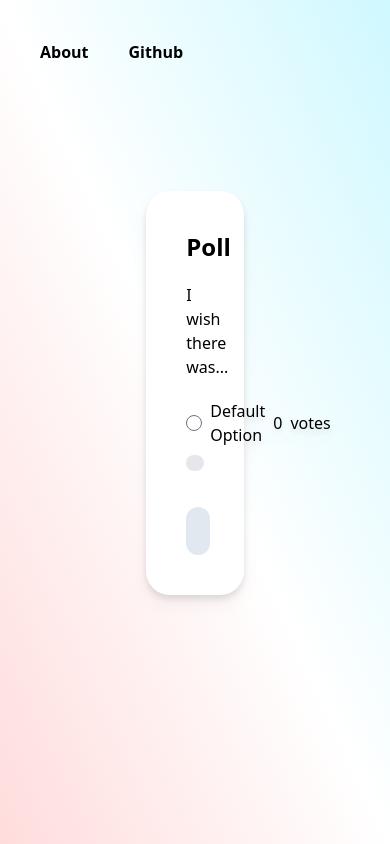
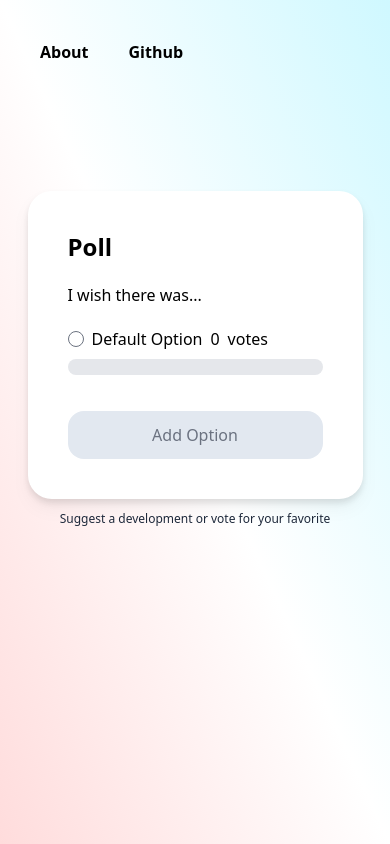
Before and after one commit to mrsamsonn/wishing-poll, a Django app: page /1/ in a window 390 px wide. Run offline with Django 5.2, Linux system fonts and the light colour scheme; data comes from the database, SQL or seed files in the repository; parts of the project's set-up code (start-up, migrations or seed data) failed here and were passed over.

Commit message:
add small description, make poll mobile friendly

```diff
--- a/app/mainApp/templates/index.html
+++ b/app/mainApp/templates/index.html
@@ -43,7 +43,7 @@
             </a>
         </div>
         <div id="poll-container" class="flex flex-col items-center w-screen" style="margin-top: 15vh;">
-            <div id="poll" class="flex flex-col w-1/4 bg-white p-10 rounded-3xl drop-shadow-lg space-y-5">
+            <div id="poll" class="flex flex-col bg-white p-10 rounded-3xl drop-shadow-lg space-y-5 max-w-lg">
                 <div class="font-bold text-2xl">Poll</div>
                 <div id="poll-question" class="text-base font-normal">{{ poll.question }}</div>
                 <div id="poll-options" class="space-y-4">
@@ -52,6 +52,9 @@
                 <button id="show-more" class="text-blue-500 mt-4 hidden">Show More</button>
                 <input type="text" id="new-option-text" placeholder="Add Option" class="py-3 w-full rounded-2xl border-none bg-slate-200 text-center">
             </div>
+        </div>
+        <div id="mini-description" class="flex w-screen justify-center mt-3 font-thin text-xs text-slate-800 text-center">
+            Suggest a development or vote for your favorite
         </div>
     </div>
 
--- a/theme/static/css/dist/styles.css
+++ b/theme/static/css/dist/styles.css
@@ -904,6 +904,22 @@ select {
   width: 100vw;
 }
 
+.min-w-40 {
+  min-width: 10rem;
+}
+
+.min-w-64 {
+  min-width: 16rem;
+}
+
+.min-w-11 {
+  min-width: 2.75rem;
+}
+
+.max-w-lg {
+  max-width: 32rem;
+}
+
 .border-collapse {
   border-collapse: collapse;
 }
@@ -1048,12 +1064,21 @@ select {
   line-height: 1.25rem;
 }
 
+.text-xs {
+  font-size: 0.75rem;
+  line-height: 1rem;
+}
+
 .font-bold {
   font-weight: 700;
 }
 
 .font-normal {
   font-weight: 400;
+}
+
+.font-thin {
+  font-weight: 100;
 }
 
 .leading-normal {
@@ -1079,6 +1104,11 @@ select {
   color: rgb(55 65 81 / var(--tw-text-opacity));
 }
 
+.text-slate-800 {
+  --tw-text-opacity: 1;
+  color: rgb(30 41 59 / var(--tw-text-opacity));
+}
+
 .shadow-lg {
   --tw-shadow: 0 10px 15px -3px rgb(0 0 0 / 0.1), 0 4px 6px -4px rgb(0 0 0 / 0.1);
   --tw-shadow-colored: 0 10px 15px -3px var(--tw-shadow-color), 0 4px 6px -4px var(--tw-shadow-color);
```
Also changed, not shown: 1 other file.
